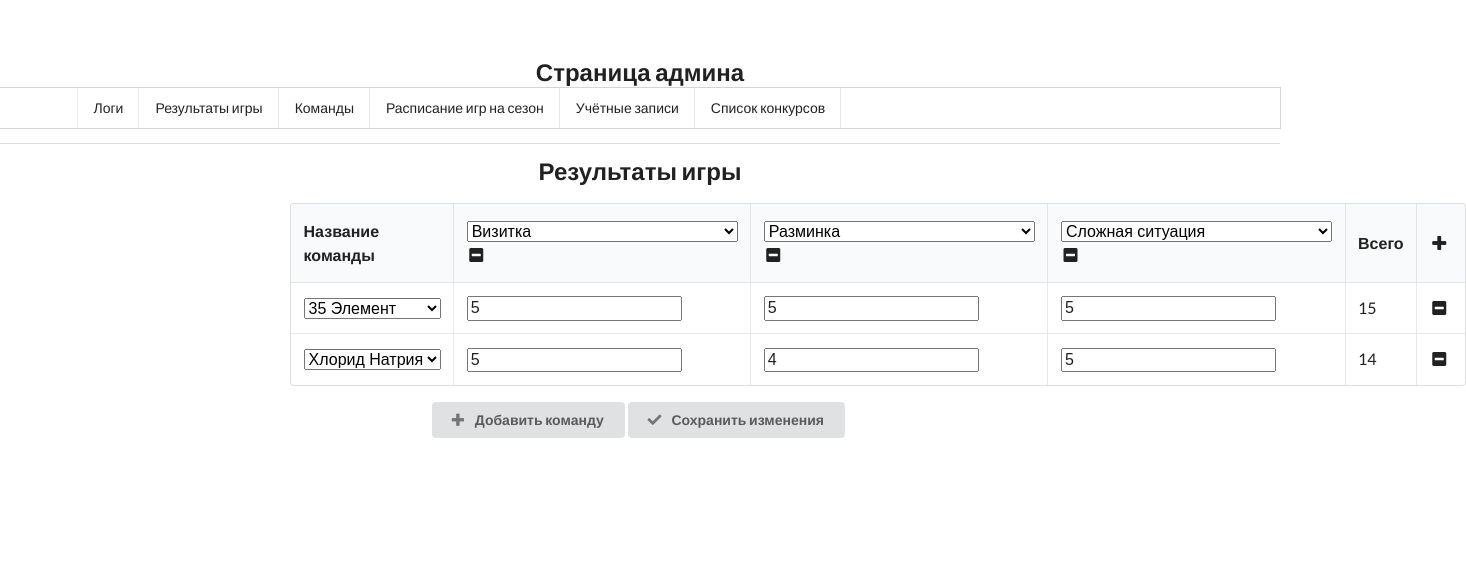
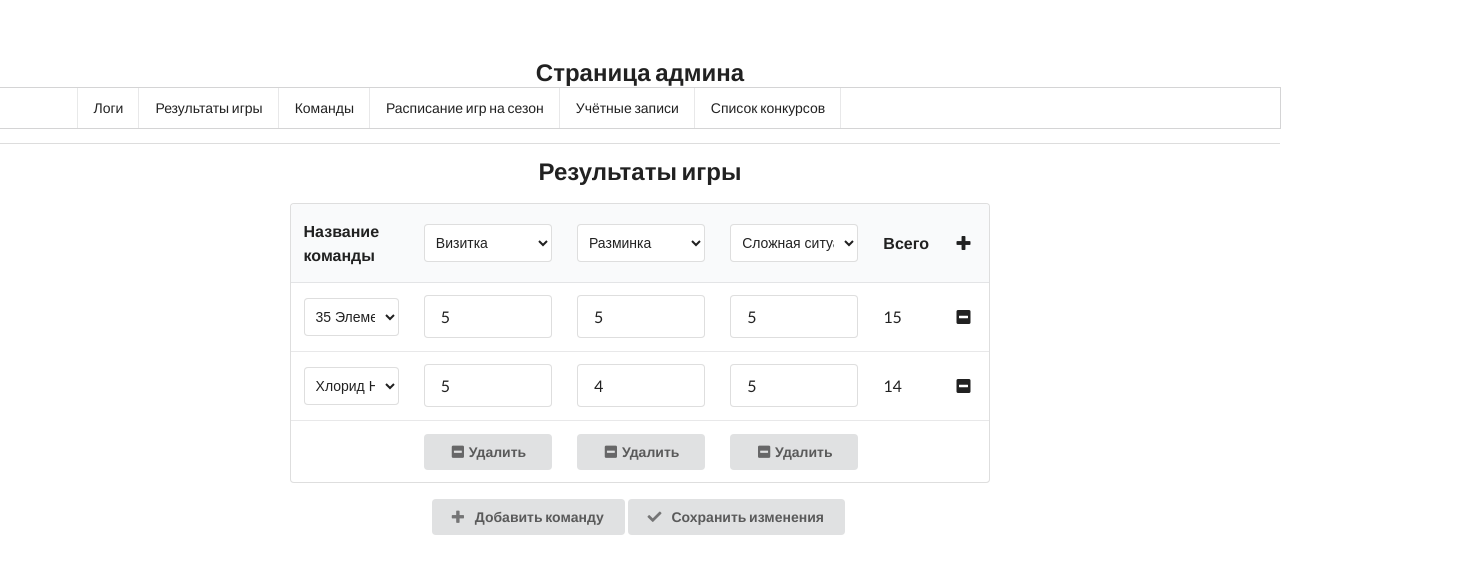
Before and after one commit to MatveyKov11/vologda-kvn-syte, a Vue app in the folder frontend/kvn-syte/: page /admin/log in a window 1280 px wide. Both pictures are taken after a click on the link "Результаты игры". Shown: the top 574 px of the page, 1466 px wide, since content can reach past the window. Built offline with nearby package versions, Linux system fonts and the light colour scheme; what semantic-ui-vue, vatex, vue-konva would draw is missing.

Commit message:
Улучшение таблицы результатов игры

```diff
--- a/frontend/kvn-syte/src/components/ResultTable.vue
+++ b/frontend/kvn-syte/src/components/ResultTable.vue
@@ -6,15 +6,18 @@
             </div>
         </h2>
     </div>
-    <table class="ui celled table">
-        <thead>
-            <tr><th>Название команды</th>
+    <table class="ui table">
+        <thead><tr>
+            <th>Название команды</th>
             <th v-for="i in columns.length" :key="i">
-                <select v-model="columns[i-1]">
+                <form class="ui form">
+                    <div class="field">
+                        <select class="ui fluid dropdown" v-model="columns[i-1]">
                             <option disabled value="">Конкурс</option>
                             <option v-for="contest in contests" :key="contest.id" :value="contest.contestName">{{ contest.contestName }}</option>
                         </select>
-                <i class="minus square icon" @click="deleteColumn(i-1)"></i>
+                    </div>
+                </form>
             </th>
             <th> Всего</th>
             <th><i class="plus icon" @click="addColumn()"></i></th>
@@ -22,16 +25,33 @@
         <tbody>
             <tr v-for="result in results" :key="result.id">
                 <td>
-                    <select v-model="result.team">
+                    <form class="ui form">
+                        <div class="field">
+                            <select class="ui fluid dropdown" v-model="result.team">
                                 <option disabled value="">Команда</option>
                                 <option v-for="team in teams" :key="team.id" :value="team.teamName">{{ team.teamName }}</option>
                             </select>
+                        </div>
+                    </form>
                 </td>
                 <td v-for="i in result.rates.length" :key="i">
-                    <input class="ui input" type="number" :name="'rate'+i" v-model="result.rates[i-1]">
+                    <div class="ui fluid input">
+                        <input type="number" :name="'rate'+i" v-model="result.rates[i-1]">
+                    </div>
                 </td>
                 <td> {{ sumFinal(result.rates) }}</td>
                 <td><i class="minus square icon" @click="deleteRow(result.id)"></i></td>
+            </tr>
+            <tr>
+                <td></td>
+                <td v-for="i in columns.length" :key="i" align="center">
+                    <div class="ui icon fluid button" @click="deleteColumn(i-1)">
+                        <i class="minus square icon"></i>
+                        Удалить
+                    </div>
+                </td>
+                <td></td>
+                <td></td>
             </tr>
         </tbody>
     </table>
@@ -136,12 +156,12 @@ function addColumn(){
 function deleteColumn(id){
     for(let i = id; i < columns.value.length-1; i++){
         columns.value[i] = columns.value[i+1].slice()
+        for(let j = 0; j < results.value.length; j++){
+            results.value[j].rates[i] = results.value[j].rates[i+1]
+        }
     }
     columns.value.pop()
     for(let i = 0; i < results.value.length; i++){
-        for(let j = id; j < results.value[i].rates.length-1; j++){
-            results.value[i].rates[j] = results.value[i].rates[j+1]
-        }
         results.value[i].rates.pop()
     }
 }
```
Lines whose indentation alone changed are shown as unchanged.
